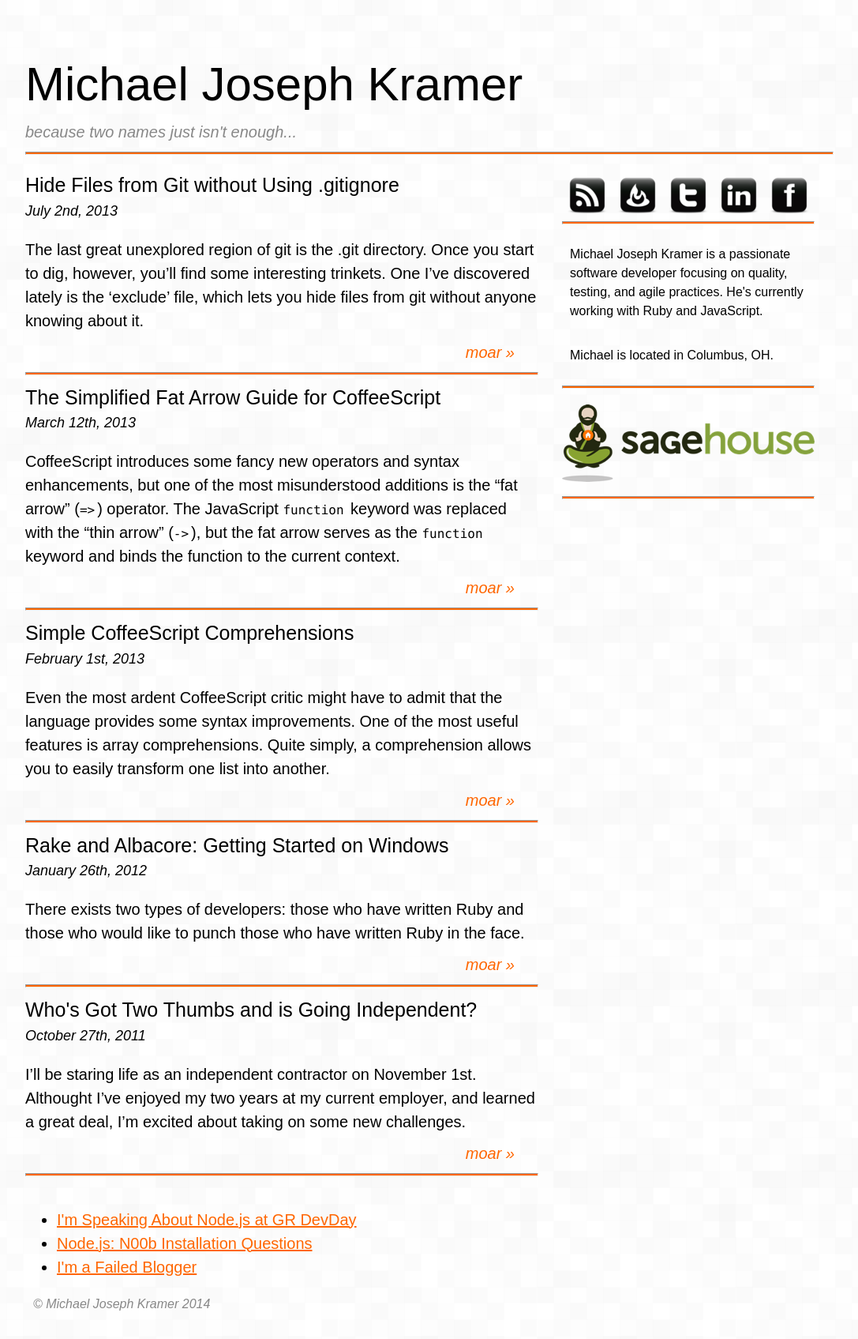
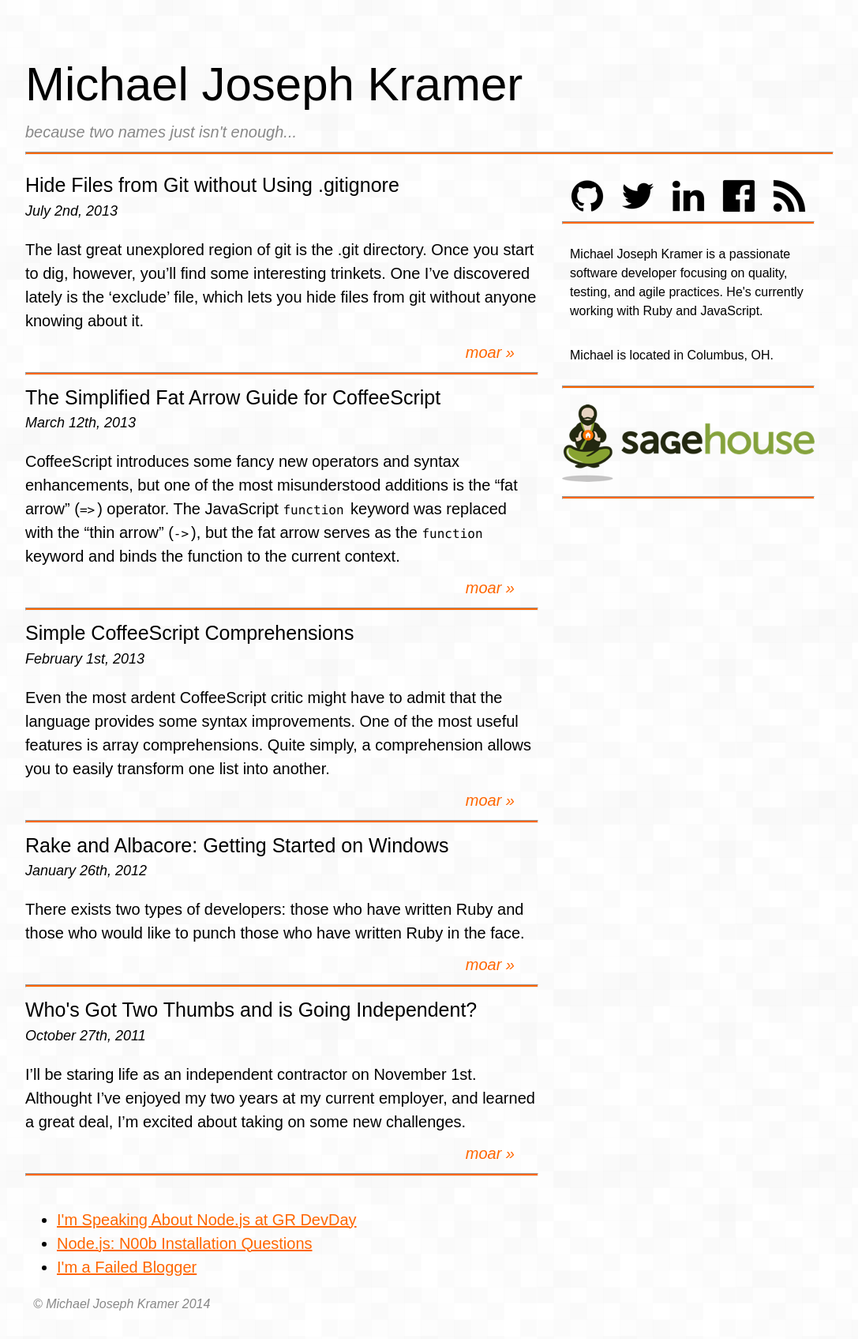
Before and after one commit to MichaelJosephKramer/michaeljosephkramer.github.io, a Jekyll site: the page built from index.html, in a window 1280 px wide. Shown: the whole page at 79% size, without its empty margins (96-1183 px from the left). Built offline with Jekyll 4.4.1, drawn with Linux system fonts in a browser that asks for light colours; some web fonts are replaced; Markdown is read by kramdown in place of the engine named in the settings; comment, search, counter and statistics services are not loaded.

Commit message:
Update social media icons

```diff
--- a/_layouts/post.html
+++ b/_layouts/post.html
@@ -16,7 +16,7 @@ layout: default
     </div>
 
     <div id="rss-icon" >
-      <a href="http://feeds.feedburner.com/michaeljosephkramer" target="_blank" title="RSS"><img src="/images/rss.png" width="64" height="64" alt="RSS" /></a>
+      <a href="http://feeds.feedburner.com/michaeljosephkramer" target="_blank" title="RSS"><img src="/images/rss-icon.png" width="64" height="64" alt="RSS" /></a>
     </div>
 
   </header>
--- a/index.html
+++ b/index.html
@@ -25,11 +25,11 @@ layout: default
 
 <aside id='about'>
   <div id='social-media'>
-    <a href="http://feeds.feedburner.com/{{site.feedburner_username}}" target="_blank" title="RSS"><img src="/images/rss.png" width="64" height="64" alt="RSS" /></a>
-    <a href="http://feeds.feedburner.com/{{site.feedburner_username}}" target="_blank" title="Feedburner"><img src="/images/feedburner.png" width="64" height="64" alt="Feedburner" /></a>
-    <a href="http://twitter.com/#!/{{site.twitter_username}}" target="_blank" title="Twitter"><img src="/images/twitter.png" width="64" height="64" alt="Twitter" /></a>
-    <a href="http://linkedin.com/in/{{site.linkedin_username}}" target="_blank" title="LinkedIn"><img src="/images/linkedin.png" width="64" height="64" alt="LinkedIn" /></a>
-    <a href="http://www.facebook.com/{{site.facebook_username}}" target="_blank" title="Facebook"><img src="/images/facebook.png" width="64" height="64" alt="Facebook"  /></a>
+    <a href="http://github.com/michaeljosephkramer" target="_blank" title="RSS"><img src="/images/github-icon.png" width="64" height="64" alt="Github" /></a>
+    <a href="http://twitter.com/#!/{{site.twitter_username}}" target="_blank" title="Twitter"><img src="/images/twitter-icon.png" width="64" height="64" alt="Twitter" /></a>
+    <a href="http://linkedin.com/in/{{site.linkedin_username}}" target="_blank" title="LinkedIn"><img src="/images/linkedin-icon.png" width="64" height="64" alt="LinkedIn" /></a>
+    <a href="http://www.facebook.com/{{site.facebook_username}}" target="_blank" title="Facebook"><img src="/images/facebook-icon.png" width="64" height="64" alt="Facebook"  /></a>
+    <a href="http://feeds.feedburner.com/{{site.feedburner_username}}" target="_blank" title="Feedburner"><img src="/images/rss-icon.png" width="64" height="64" alt="Feedburner" /></a>
     <hr />
   </div>
   <div id="bio">
```
Also changed, not shown: images/facebook-icon.png (added), images/facebook.png (deleted), images/feedburner.png (deleted), images/github-icon.png (added), images/gmail.png (deleted), images/linkedin-icon.png (added), images/linkedin.png (deleted), images/rss-icon.png (added), images/rss.png (deleted), images/twitter-icon.png (added), images/twitter.png (deleted).
